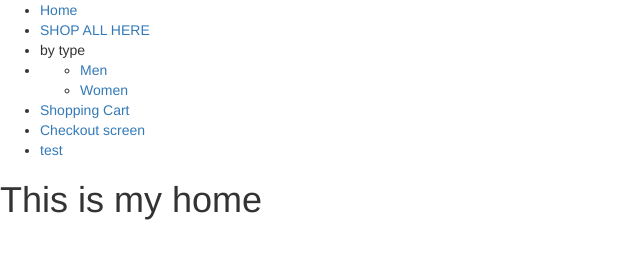
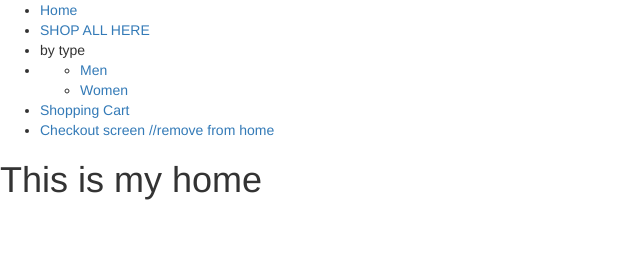
Before and after one commit to gcho91/gMarket, a website: page public/index.html in a window 1280 px wide. Shown: the whole page, without its empty margins (0-640 px from the left). Drawn offline with nearby package versions, Linux system fonts and the light colour scheme; some packages are replaced by stand-ins of ours.

Commit message:
Removed Menu item

```diff
--- a/public/index.html
+++ b/public/index.html
@@ -25,8 +25,7 @@
              </ul>
          </li>
          <li><a ui-sref="cart"> Shopping Cart </a></li>
-         <li><a ui-sref="checkout"> Checkout screen  </a></li>
-         <li><a ui-sref="test"> test  </a></li>
+         <li><a ui-sref="checkout"> Checkout screen //remove from home  </a></li>
      </ul>
  </div>
 
```
